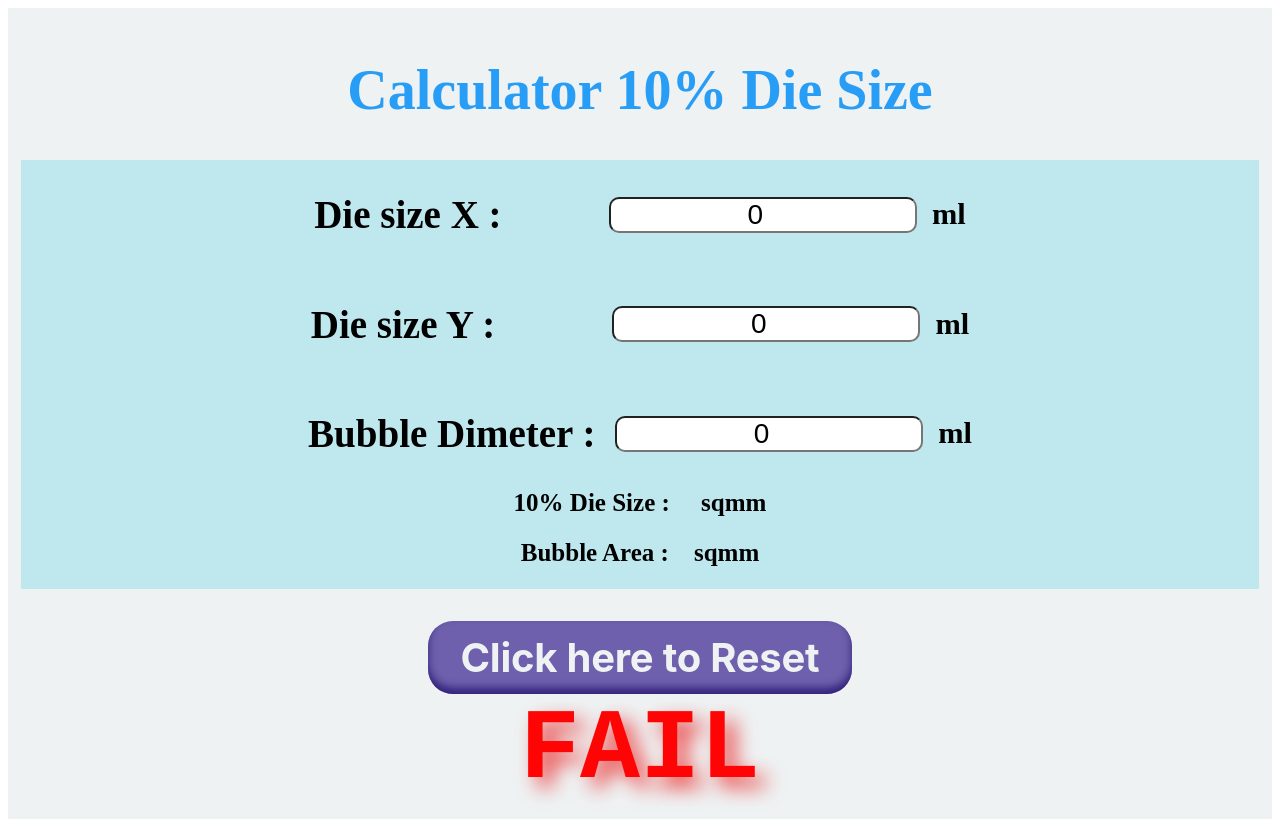
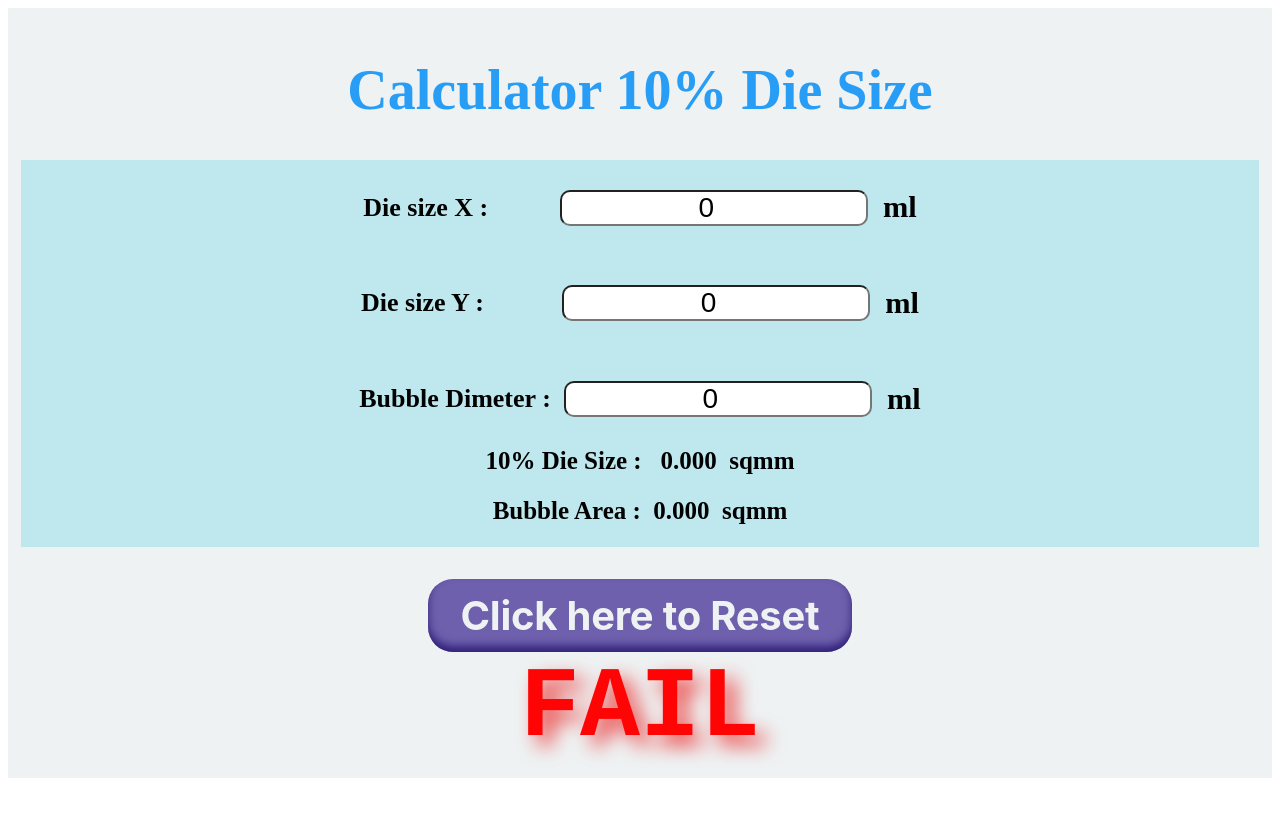
Before and after one commit to apisitball/Wafer-Mount, a Next.js app: page / in a window 1280 px wide. After the commit the page ends 800 px from the top, so only its background shows below. Built offline with nearby package versions, Linux system fonts and the light colour scheme.

Commit message:
Update index.tsx

```diff
--- a/src/pages/index.tsx
+++ b/src/pages/index.tsx
@@ -1,15 +1,15 @@
 import React, { useState, useEffect } from "react";
 import { useRouter } from "next/router";
-
 
 const WaferMount = () => {
   const [diex, setDiex] = useState<any>(0);
   const [diey, setDiey] = useState<any>(0);
   const [dimeter, setDimeter] = useState<any>(0);
-  const [sumdie, setSumDie] = useState<number | string>(0);
-  const [sumarea, setSumArea] = useState<number | string>(0);
+  const [sumdie, setSumDie] = useState<number>(0);
+  const [sumarea, setSumArea] = useState<number>(0);
   const [error, setError] = useState<string>();
   const router = useRouter();
+
 
   useEffect(() => {
     setSumDie((diey * diex) / 10);
@@ -22,65 +22,70 @@ const WaferMount = () => {
     setTimeout(() => {
       router.reload();
     }, 300000);
-
 }, [diex, diey, dimeter]);
 
+
+
   return (
+    <div>
       <div className="header">
         <h1>Calculator 10% Die Size</h1>
         <div>
-
           <div className="inpuda">
-          <h2>
+            <label>
               Die size X
               :&nbsp;&nbsp;&nbsp;&nbsp;&nbsp;&nbsp;&nbsp;&nbsp;&nbsp;&nbsp;&nbsp;
-          </h2>
+            </label>
             <input
               className="inputBox"
               placeholder=" Die X"
               type="number"
               value={diex}
-            onChange={(e) => setDiex(+e.target.value)}
+              onChange={(e) => setDiex(e.target.value)}
             />
             <h3>&nbsp;&nbsp;ml</h3>
           </div>
           <div className="inpuda">
-          <h2>
+            <label>
               Die size Y
               :&nbsp;&nbsp;&nbsp;&nbsp;&nbsp;&nbsp;&nbsp;&nbsp;&nbsp;&nbsp;&nbsp;&nbsp;
-          </h2>
+            </label>
             <input
               className="inputBox"
               placeholder=" Die y"
               type="number"
               value={diey}
-            onChange={(e) => setDiey(+e.target.value)}
+              onChange={(e) => setDiey(e.target.value)}
             />
             <h3>&nbsp;&nbsp;ml</h3>
           </div>
           <div className="inpuda">
-          <h2>Bubble Dimeter :&nbsp;&nbsp;</h2>
+            <label>Bubble Dimeter :&nbsp;&nbsp;</label>
             <input
               className="inputBox"
               placeholder="Dimeter"
               type="number"
               value={dimeter}
-            onChange={(e) => setDimeter(+e.target.value)}
+              onChange={(e) => setDimeter(e.target.value)}
             />
+
             <h3>&nbsp;&nbsp;ml</h3>
           </div>
           <div className="sum">
-          10% Die Size : &nbsp;&nbsp;{sumdie || ""}&nbsp;&nbsp;sqmm
+            10% Die Size : &nbsp;&nbsp;{sumdie.toFixed(3) || ""}&nbsp;&nbsp;sqmm
           </div>
           <div className="sum">
-          Bubble Area :&nbsp;&nbsp;{sumarea || ""}&nbsp;&nbsp;sqmm
-        </div><br/>
-        <div >
-          <button className="button-73"
+            Bubble Area :&nbsp;&nbsp;{sumarea.toFixed(3) || ""}&nbsp;&nbsp;sqmm
+          </div>
+
+          <br />
+          <div>
+            <button
+              className="button-73"
               type="button"
               onClick={() => {
                 router.reload();
-              alert ("Confirm Reset");
+                alert("Confirm Reset");
               }}
             >
               Click here to Reset
@@ -90,11 +95,11 @@ const WaferMount = () => {
           <div>
             <h1 className={error === "PASS" ? "fontGreen" : "fontRed"}>
               {error}
-          </h1>
+            </h1><br/>
+          </div>
         </div>
       </div>
     </div>
   );
 };
-
 export default WaferMount;
```
Lines whose indentation alone changed are shown as unchanged.
